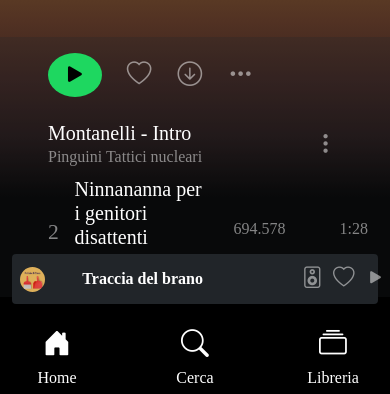
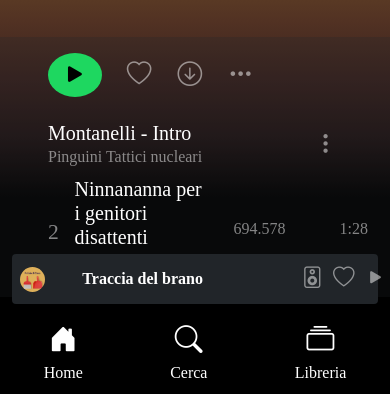
Before and after one commit to Luigi9665/SpotifyClone, a plain HTML site: page album.html in a window 390 px wide. Shown: the part 450-844 px from the top of the page. Drawn offline with nearby package versions, Linux system fonts and the light colour scheme.

Commit message:
fix navbar collapse mobile & small

```diff
--- a/album.html
+++ b/album.html
@@ -17,26 +17,27 @@
   <body style="font-family: Circularns-serif; position: relative">
     <main>
       <!-- DIV COLLAPSE SIDEBAR PER VERSIONE MOBILE E SMALL -->
-      <div style="position: fixed; bottom: 0; left: 0; width: 100%; z-index: 1050; background-color: rgba(0, 0, 0, 1)" id="navbarPlayesSmall" class="d-md-none">
-        <div class="row">
-          <div class="col d-flex flex-column align-items-center justify-content-center py-1">
+      <div
+        style="position: fixed; bottom: 0; left: 0; width: 100%; z-index: 1050; background-color: rgba(0, 0, 0, 0.9)"
+        id="navbarPlayesSmall"
+        class="d-md-none py-2"
+      >
+        <div class="d-flex align-items-center justify-content-around">
           <a href="./index.html" class="btn text-decoration-none text-white text-center p-0">
             <i class="fs-1 bi bi-house-door-fill"></i>
+            <br />
+            Home
           </a>
-            <p class="text-white fs-6 m-0">Home</p>
-          </div>
-          <div class="col d-flex flex-column align-items-center justify-content-center py-1">
           <a href="./search.html" class="btn text-decoration-none text-white text-center p-0">
             <i class="fs-1 bi bi-search"></i>
+            <br />
+            Cerca
           </a>
-            <p class="text-white fs-6 m-0">Cerca</p>
-          </div>
-          <div class="col d-flex flex-column align-items-center justify-content-center py-1">
           <a href="" class="btn text-decoration-none text-white text-center p-0">
             <i class="fs-1 bi bi-collection"></i>
+            <br />
+            Libreria
           </a>
-            <p class="text-white fs-6 m-0">Libreria</p>
-          </div>
         </div>
       </div>
 
--- a/assets/css/scrollbar.css
+++ b/assets/css/scrollbar.css
@@ -1,6 +1,13 @@
 .scrollable {
-  height: 95vh;
+  height: 100vh;
   overflow-y: auto;
+}
+
+@media (min-width: 768px) {
+  .scrollable {
+    height: 95vh;
+    overflow-y: auto;
+  }
 }
 
 .scrollable2 {
```
Also changed, not shown: assets/script/album.js (+8 -0 lines). Lines whose indentation alone changed are shown as unchanged.
